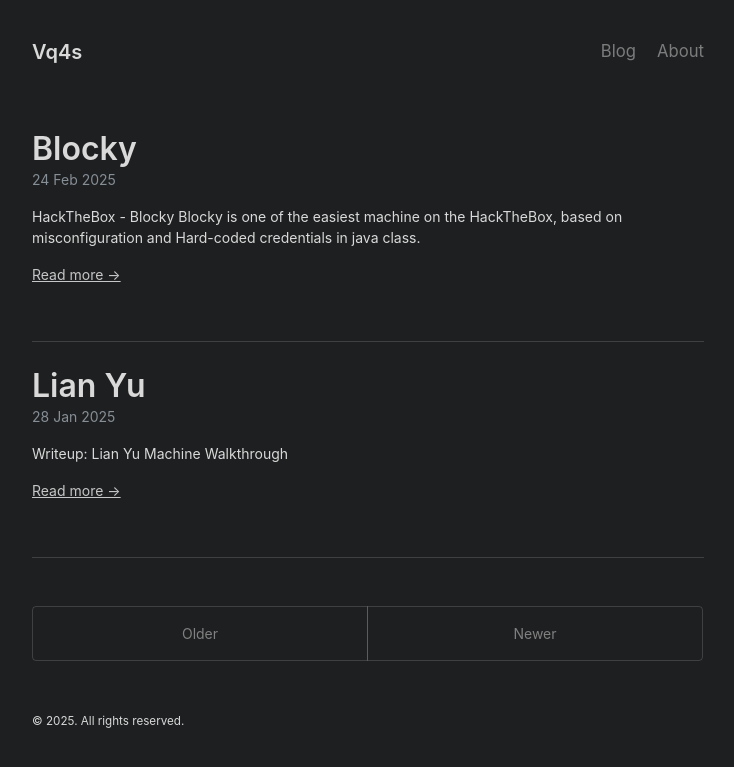
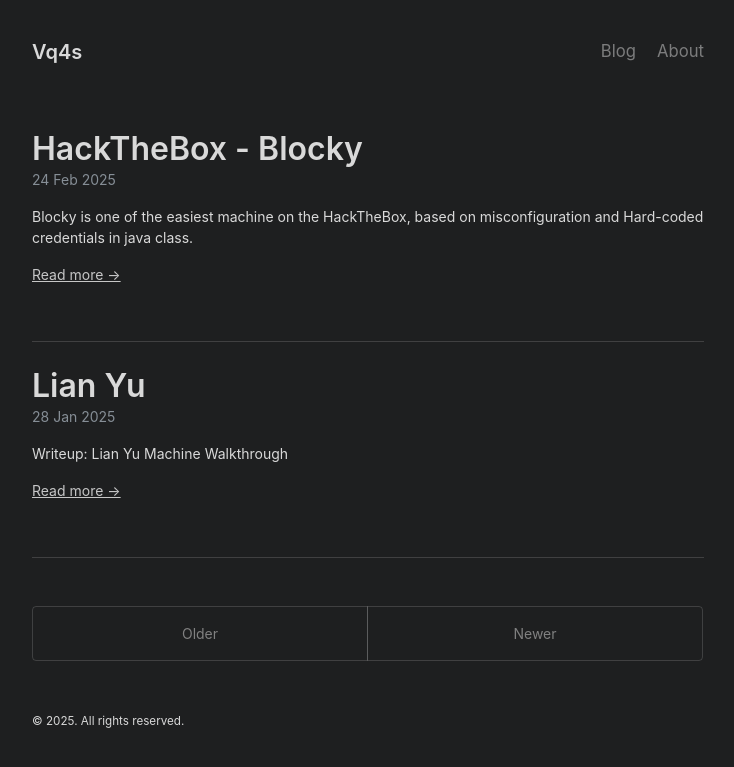
Before and after one commit to vq4s/vq4s.github.io, a Jekyll site: the page built from index.html, in a window 1280 px wide. Shown: the top 767 px of the page, without its empty margins (272-1006 px from the left). Built offline with Jekyll 4.4.1, drawn with Linux system fonts in a browser that asks for light colours; the list of posts is cut into pages by our own code.

Commit message:
Update 2025-02-24-Blocky.md

```diff
--- a/_posts/2025-02-24-Blocky.md
+++ b/_posts/2025-02-24-Blocky.md
@@ -1,9 +1,8 @@
 ---
 layout: post
-title: Blocky
+title: HackTheBox - Blocky
 ---
 
-# HackTheBox - Blocky
 Blocky is one of the easiest machine on the HackTheBox, based on misconfiguration and Hard-coded credentials in java class.
 ![Blocky](https://github.com/user-attachments/assets/0fe78f1f-3513-46ab-b990-c1329189c5d1)
 
```
